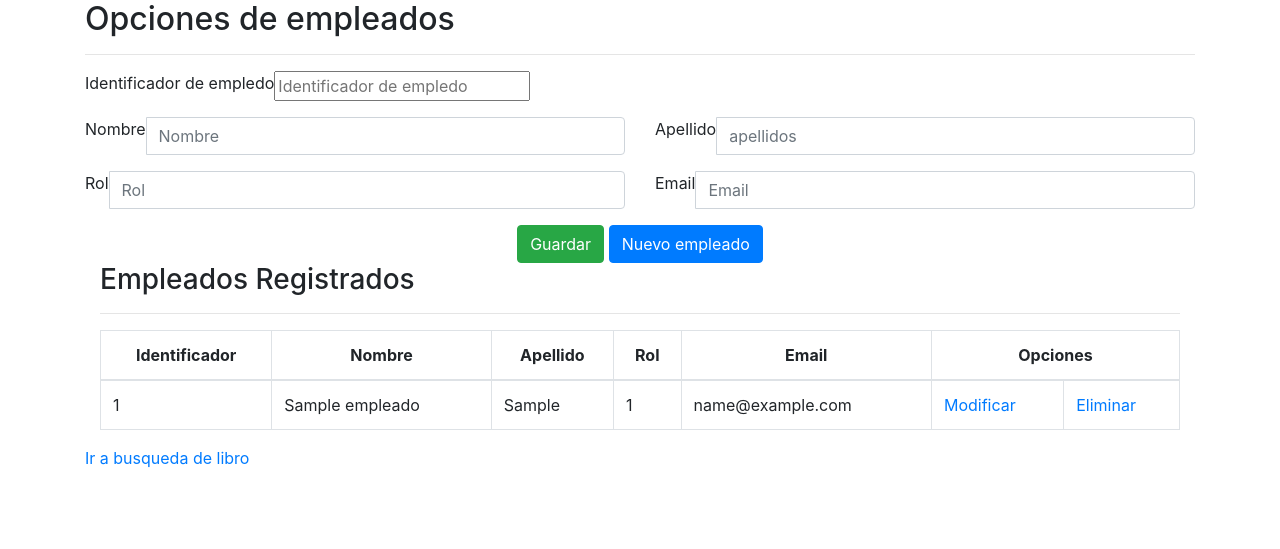
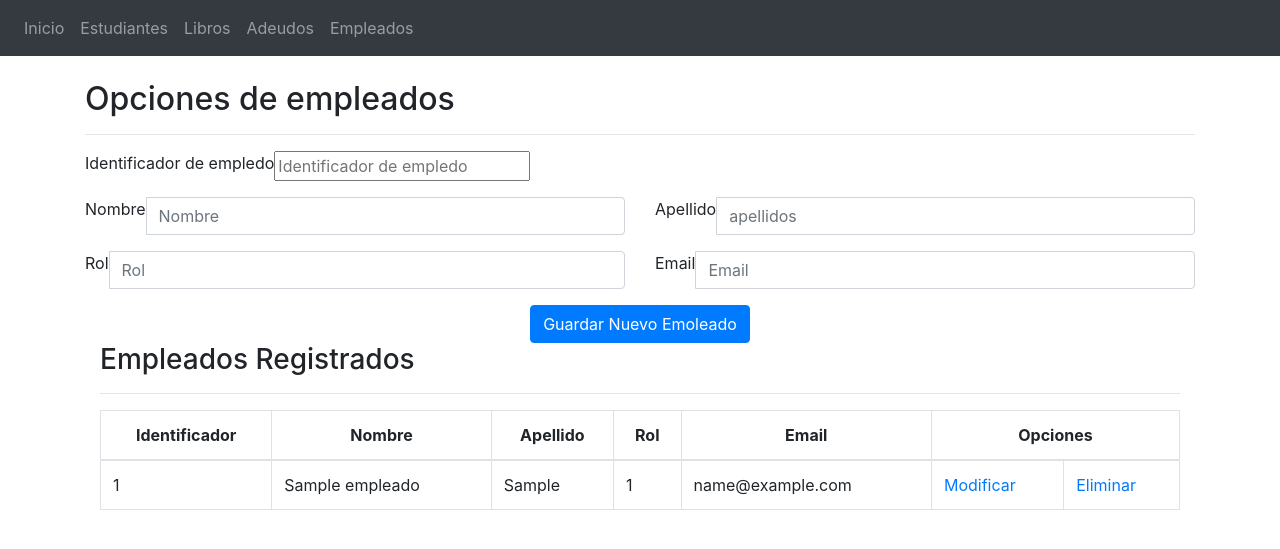
Before and after one commit to Exequetor/cadxelaBiblioteca, a CodeIgniter app: page /cadxelaBiblioteca/index.php/empleado_controller in a window 1280 px wide. Shown: the top 549 px of the page. Run offline with CodeIgniter, Linux system fonts and the light colour scheme; tables that the repository leaves empty hold one stand-in row (values such as "Sample post"); some libraries are stand-ins or nearby versions.

Commit message:
Restructura para pasar por index
Se compuso el redireccionamiento a las respectivas vistas
Se añadoio header a las vistas

```diff
--- a/application/controllers/Empleado_controller.php
+++ b/application/controllers/Empleado_controller.php
@@ -11,7 +11,9 @@ class Empleado_controller extends CI_Controller {
 	public function index()
 	{
 		$Empleados=$this->Empleados_model->consulta_empleados();
+		$this->load->view("templates/header");
 		$this->load->view("view_empleados",compact("Empleados"));
+		//$this->load->view("ver_adeudos");
 
 	}
 	public function guardar_empleado(){
@@ -25,8 +27,8 @@ class Empleado_controller extends CI_Controller {
 				'email' => $this->input->post('email')
 			);
 			if ($this->Empleados_model->guardar_empleado($empleados)) {
-     header("Location:".base_url()."empleado_controller");
-				}
+     			echo('<br><br><a href="'.base_url().'index.php/empleado_controller">Volver a la página de Empleados</a>');
+			}
 		}
 	}
 	public function modificar_empleado($id=null)
@@ -34,9 +36,10 @@ class Empleado_controller extends CI_Controller {
 		if (!$id==null) {
 			$id=$this->db->escape((int)$id);
 			$empleado=$this->Empleados_model->obtener_empleado($id);
+			$this->load->view("templates/header");
 			$this->load->view("view_modificar_empleado",compact("empleado"));
 		}else{
-			header("Location:".base_url()."empleado_controller");
+			echo('<br><br><a href="'.base_url().'index.php/empleado_controller">Volver a la página de Empleados</a>');
 		}
 	}
 	public function acualizar_empleado(){
@@ -49,7 +52,7 @@ class Empleado_controller extends CI_Controller {
 			$email = $this->db->escape($_POST["email"]);
 
 			if ($this->Empleados_model->actualizar_empleado($id_empleado,$nombre,$apellidos,$rol,$email)) {
-              		header("Location:".base_url()."empleado_controller");
+              		echo('<br><br><a href="'.base_url().'index.php/empleado_controller">Empleado actualizado volver a la página de Empleados</a>');
 				}
 		}
 	}
@@ -57,7 +60,7 @@ class Empleado_controller extends CI_Controller {
 	public function eliminar_empleado(int $id){
 			if ($this->Empleados_model->eliminar_empleado($id))
 			{
-				header("Location:".base_url()."empleado_controller");
+				echo('<br><br><a href="'.base_url().'index.php/Empleado_controller">Empleado eliminado exitosamente volver a la página de Empleados</a>');
 			}
 	}
 }
--- a/application/models/Empleados_model.php
+++ b/application/models/Empleados_model.php
@@ -15,8 +15,9 @@ defined('BASEPATH') OR exit('No direct script access allowed');
 
 		public function guardar_empleado($empleados)
 		{
-			$this->db->insert('empleados',$empleados);
+			return $this->db->insert('empleados',$empleados);
 		}
+
 		public function obtener_empleado(int $id)
 		{
 			return  $this->db->query("SELECT * FROM empleados where id_empleado={$id}")->row();
--- a/application/views/view_empleados.php
+++ b/application/views/view_empleados.php
@@ -1,13 +1,7 @@
-<!DOCTYPE html>
-<html>
-<head>
-	<title>CRUD empleados</title>
-	<link rel="stylesheet" href="https://stackpath.bootstrapcdn.com/bootstrap/4.3.1/css/bootstrap.min.css" integrity="sha384-ggOyR0iXCbMQv3Xipma34MD+dH/1fQ784/j6cY/iJTQUOhcWr7x9JvoRxT2MZw1T" crossorigin="anonymous">
-</head>
-<body>
+
 	<div class="container">
 		<h2>Opciones de empleados</h2><hr>
-		<form action="<?php echo base_url();?>empleado_controller/guardar_empleado/" method="POST">
+		<form action="<?=base_url()?>index.php/empleado_controller/guardar_empleado" method="POST">
 			<div>
 				<div class="input-group form-group">
 				<span class="input-group-addon">
@@ -22,7 +16,7 @@
 						<span class="input-group-addon">
 							Nombre
 						</span>
-						<input type="text" class="form-control" id="nombre" name="nombre" value="" placeholder="Nombre">
+						<input type="text" class="form-control" id="nombre" name="nombre" value="" placeholder="Nombre" required="">
 					</div>
 				</div>
 				<div class="col colxs-6">
@@ -30,7 +24,7 @@
 						<span class="input-group-addon">
 							Apellido
 						</span>
-						<input type="text" class="form-control" id="apellidos" name="apellidos" value="" placeholder="apellidos">
+						<input type="text" class="form-control" id="apellidos" name="apellidos" value="" placeholder="apellidos" required="">
 					</div>
 				</div>
 			</div>
@@ -40,7 +34,7 @@
 						<span class="input-group-addon">
 							Rol
 						</span>
-						<input type="text" class="form-control" id="rol" name="rol" value="" placeholder="Rol">
+						<input type="text" class="form-control" id="rol" name="rol" value="" placeholder="Rol" required="">
 					</div>
 				</div>
 				<div class="col colxs-6">
@@ -48,13 +42,12 @@
 						<span class="input-group-addon">
 							Email
 						</span>
-						<input type="text" class="form-control" id="email" name="email" value="" placeholder="Email">
+						<input type="email" class="form-control" id="email" name="email" value="" placeholder="Email" required="">
 					</div>
 				</div>
 			</div>
 			<div class="text-center" >
-				<input type="submit" name="guardar" class="btn btn-success" value="Guardar" ></input>
-				<a href="" class="btn btn-primary">Nuevo empleado</a>
+				<input type="submit" name="guardar" class="btn btn-primary" value="Guardar Nuevo Emoleado" ></input>
 			</div>
 
 		</form>
@@ -85,9 +78,7 @@
 					</tbody>
 				</table>
 			</div>
-		<a href="<?php echo base_url().'libros'?>">
+		<!--<a href="<?php echo base_url().'libros'?>">
 			Ir a busqueda de libro
-		</a>
+		</a>-->
 	</div>
-</body>
-</html>
--- a/application/views/view_modificar_empleado.php
+++ b/application/views/view_modificar_empleado.php
@@ -1,6 +1,6 @@
 <div class="container">
 		<h2>Modificar empleado</h2><hr>
-		<form action="<?php echo base_url();?>empleado_controller/acualizar_empleado/" method="POST">
+		<form action="<?=base_url()?>index.php/empleado_controller/acualizar_empleado" method="POST">
 			<div class="form-group colxs-6">
 				<label>ID</label>
 				<input type="text" readonly="true" class="form-control" name="id" value="<?php echo $empleado->id_empleado; ?>">
@@ -44,7 +44,7 @@
 			</div>
 			<div class="text-center" >
 				<input type="submit" name="modificar" class="btn btn-success" value="Modificar" ></input>
-				<a href="" class="btn btn-primary">Cancelar</a>
+				<a href="<?=base_url()?>index.php/empleado_controller" class="btn btn-primary">Cancelar</a>
 			</div>
 
 		</form>
```
